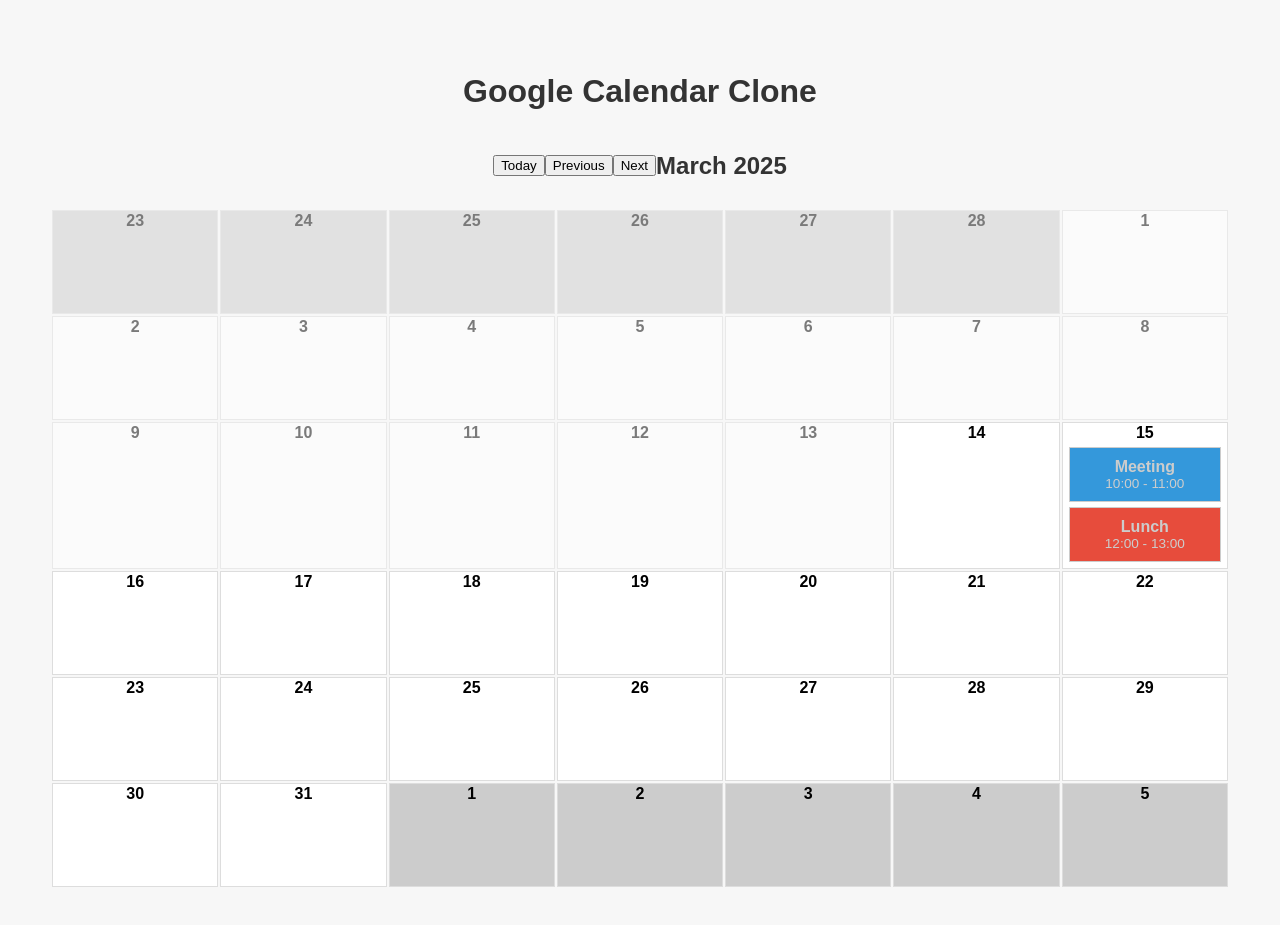
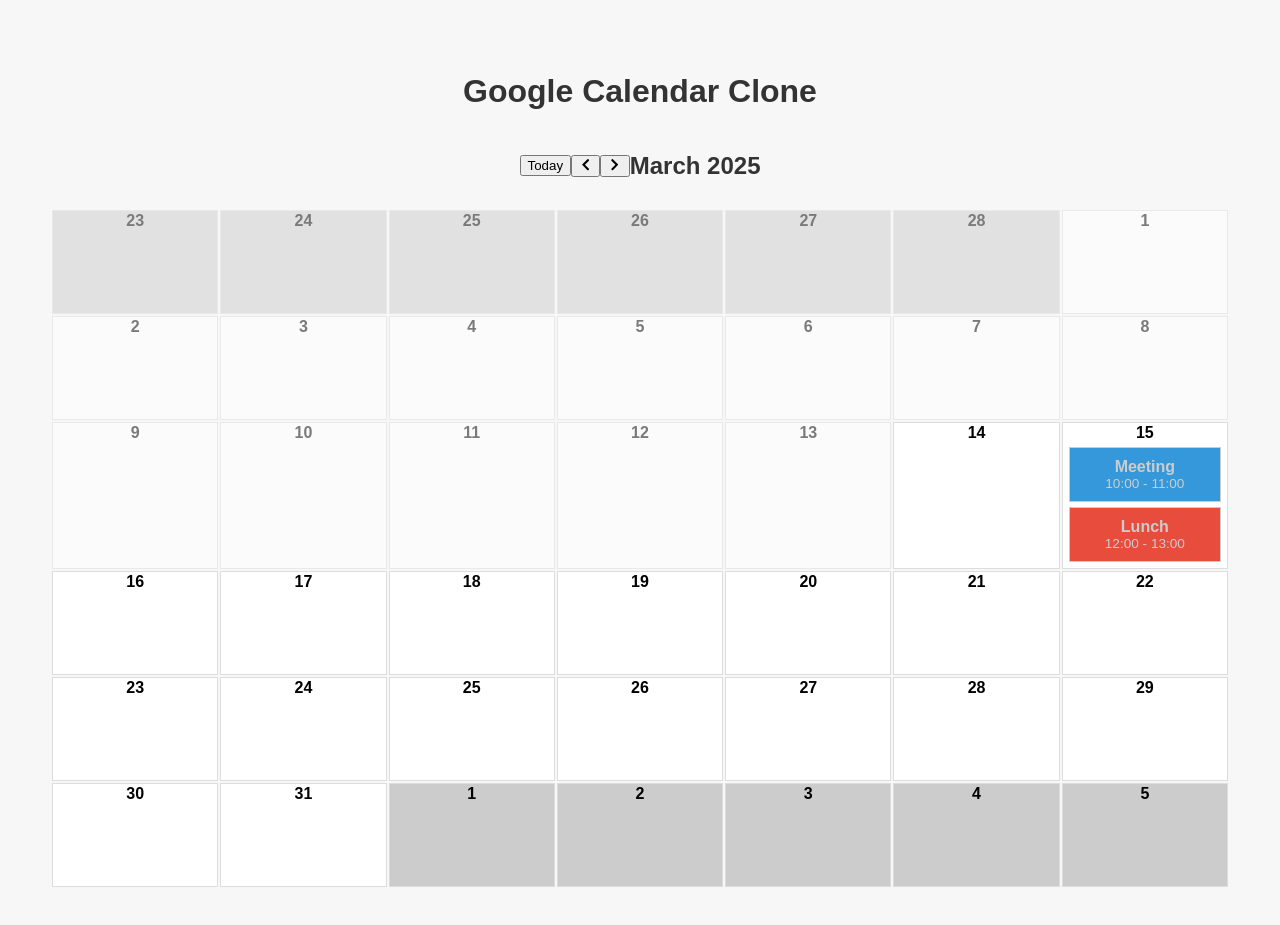
Before and after one commit to SantiagoYanezFerreiro/google-calendar-clone, a React (Vite) app: page / in a window 1280 px wide. Built offline with nearby package versions, Linux system fonts and the light colour scheme.

Commit message:
added react icons

```diff
--- a/package.json
+++ b/package.json
@@ -15,6 +15,7 @@
     "esbuild": "^0.25.0",
     "react": "^19.0.0",
     "react-dom": "^19.0.0",
+    "react-icons": "^5.5.0",
     "react-modal": "^3.16.3",
     "react-router-dom": "^7.2.0",
     "tailwindcss": "^4.0.8"
--- a/src/components/Calendar.tsx
+++ b/src/components/Calendar.tsx
@@ -12,6 +12,7 @@
 import { EventType } from "../types/eventTypes.ts";
 import Event from "./Event";
 import OverflowModal from "./OverflowModal.tsx";
+import { FaChevronLeft, FaChevronRight } from "react-icons/fa";
 import "../styles.css";
 
 interface CalendarProps {
@@ -51,10 +52,10 @@
       <header className="calendar-header">
         <button onClick={() => setCurrentMonth(new Date())}>Today</button>
         <button onClick={() => setCurrentMonth(subMonths(currentMonth, 1))}>
-          Previous
+          <FaChevronLeft />
         </button>
         <button onClick={() => setCurrentMonth(addMonths(currentMonth, 1))}>
-          Next
+          <FaChevronRight />
         </button>
         <h2>{format(currentMonth, "MMMM yyyy")}</h2>
       </header>
--- a/src/components/EventModal.tsx
+++ b/src/components/EventModal.tsx
@@ -4,7 +4,7 @@
 import "../styles.css";
 
 interface EventModalProps {
-  event: EventType | null;
+  event: (EventType & { allDay?: boolean }) | null;
   onClose: () => void;
   onSave: (event: EventType) => void;
   onDelete: (id: number) => void;
@@ -13,8 +13,8 @@
 const EventModal: React.FC<EventModalProps> = ({
   event,
   onClose,
+  onSave,
   onDelete,
-  onSave,
 }) => {
   const [eventData, setEventData] = useState<EventType>({
     id: event?.id || Date.now(),
@@ -22,6 +22,7 @@
     startTime: event?.startTime || format(new Date(), "yyyy-MM-dd'T'HH:mm"),
     endTime: event?.endTime || format(new Date(), "yyyy-MM-dd'T'HH:mm"),
     color: event?.color || "#3498db",
+    allDay: event?.allDay || false,
   });
 
   const handleChange = (e: React.ChangeEvent<HTMLInputElement>) => {
@@ -45,6 +46,7 @@
         name="name"
         value={eventData.name}
         onChange={handleChange}
+        required
       />
 
       <label>Start Time</label>
@@ -53,6 +55,7 @@
         name="startTime"
         value={eventData.startTime}
         onChange={handleChange}
+        required={!eventData.allDay}
       />
 
       <label>End Time</label>
```
Also changed, not shown: 1 other file (tests, documents, lock files or other folders).
